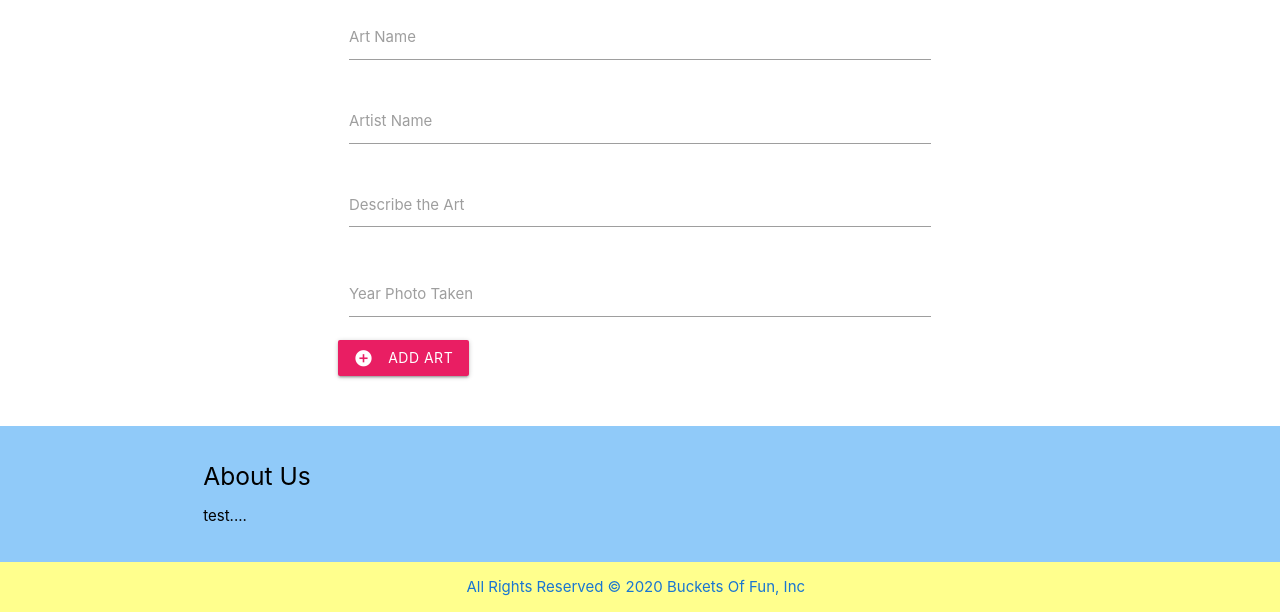
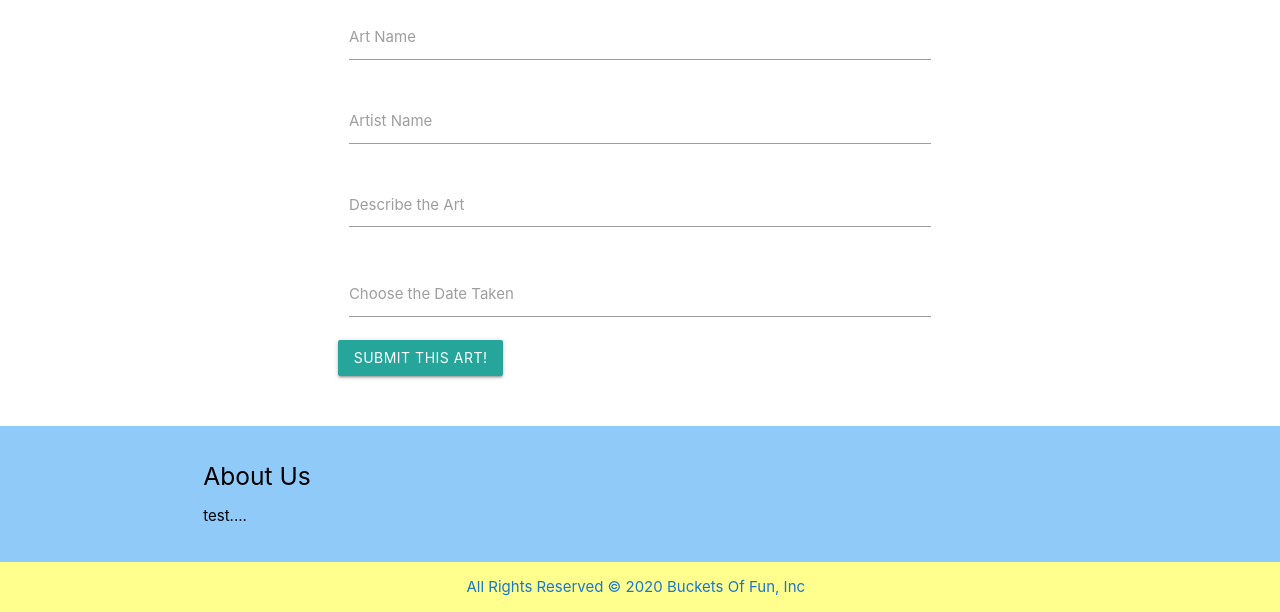
Before and after one commit to jlee8020/Project-stART, a Django app: page /art/create in a window 1280 px wide. Shown: the part 653-1265 px from the top of the page. Run offline with Django 3.2, Linux system fonts and the light colour scheme; the visitor is signed in with stand-in values (Sample User, id 1).

Commit message:
Change art model, fix art index display

```diff
--- a/main_app/models.py
+++ b/main_app/models.py
@@ -7,7 +7,7 @@ class Art(models.Model):
   name = models.CharField(max_length=100)
   artist = models.CharField(max_length=100)
   description = models.TextField(max_length=250)
-  yearCreated = models.IntegerField()
+  dateTaken = models.DateField('Date Taken')
   user = models.ForeignKey(User, on_delete=models.CASCADE)
 
 class Photo(models.Model):
--- a/main_app/templates/art/detail.html
+++ b/main_app/templates/art/detail.html
@@ -7,7 +7,7 @@
     <span class="card-title">{{ oneArt.name }}</span>
     <p>Art: {{ oneArt.artist }}</p>
     <p>Description: {{ oneArt.description }}</p>
-    <p>Year Created: {{ oneArt.yearCreated }}</p>
+    <p>Date Taken: {{ oneArt.dateTaken }}</p>
   </div>
 </div>
 
--- a/main_app/templates/art/index.html
+++ b/main_app/templates/art/index.html
@@ -2,7 +2,7 @@
 
 <h1>Art List</h1>
 
-{% for oneArt in arts %}
+{% for oneArt in art %}
 <div class="card">
   <a href="{% url 'art_detail' oneArt.id %}">
     <div class="card-content">
--- a/main_app/templates/main_app/art_form.html
+++ b/main_app/templates/main_app/art_form.html
@@ -22,20 +22,10 @@
                 <label for="art-description">Describe the Art</label>
             </div>
             <div class="input-field col s12">
-              <input type="text" id='year-taken'>
-              <label for="year_taken">Year Photo Taken</label>
-            </div>
-            <!-- <div class="input-field col s12">
               <input type="text" id="date" class="datepicker">
               <label for="date">Choose the Date Taken</label>
-            </div> -->
-            <div class="input field">
-              <a href="#" type="submit" class="btn pink waves-effect waves-light">
-                <span>Add ART</span>
-                <i class="material-icons left">add_circle</i>
-              </a>
-              </div>
             </div>
+            <input type="submit" value="Submit this Art!" class="btn" />
       </form>
     </div>
  </section>
--- a/main_app/views.py
+++ b/main_app/views.py
@@ -20,12 +20,16 @@ class ArtCreate(LoginRequiredMixin, CreateView):
     model = Art
     fields = '__all__'
     # fields = ['name', 'artist', 'description', 'yearCreated']
-    success_url = 'art/'
+    success_url = '/art/'
+
+    def get_absolute_url(self):
+        return reverse('art_detail', kwargs={'art_id': self.id})
+
     # When valid art is added, assign a user as its owner.
-
     def form_valid(self, form):
         form.instance.user = self.request.user
         return super().form_valid(form)
+
 
 
 def home(request):
```
Also changed, not shown: main_app/migrations/0004_auto_20200321_1940.py (added).
